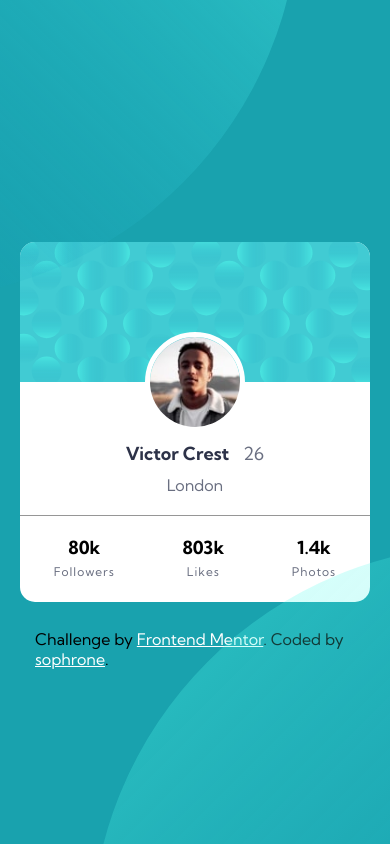
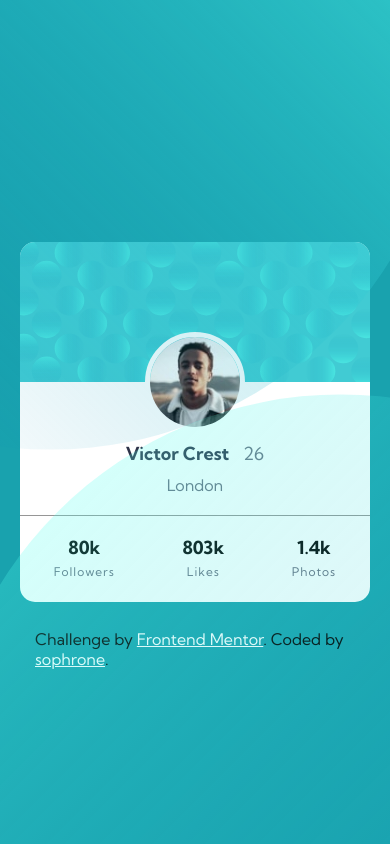
Before and after one commit to sophrone/profile-card-component, a plain HTML site: page index.html in a window 390 px wide. Drawn offline with Linux system fonts and the light colour scheme.

Commit message:
Update style.css

```diff
--- a/assets/css/style.css
+++ b/assets/css/style.css
@@ -124,6 +124,20 @@ p {
 
 @media only screen and (max-width: 1200px) {
     .pattern-top {
+        top: -250px;
+        left: -250px;
+        position: fixed;
+    }
+
+    .pattern-bottom {
+        bottom: -250px;
+        right: -250px;
+        position: fixed;
+    }
+}
+
+@media only screen and (max-width: 750px) {
+    .pattern-top {
         top: -350px;
         left: -350px;
         position: fixed;
@@ -135,17 +149,3 @@ p {
         position: fixed;
     }
 }
-
-@media only screen and (max-width: 750px) {
-    .pattern-top {
-        top: -500px;
-        left: -500px;
-        position: fixed;
-    }
-
-    .pattern-bottom {
-        bottom: -500px;
-        right: -500px;
-        position: fixed;
-    }
-}
```
